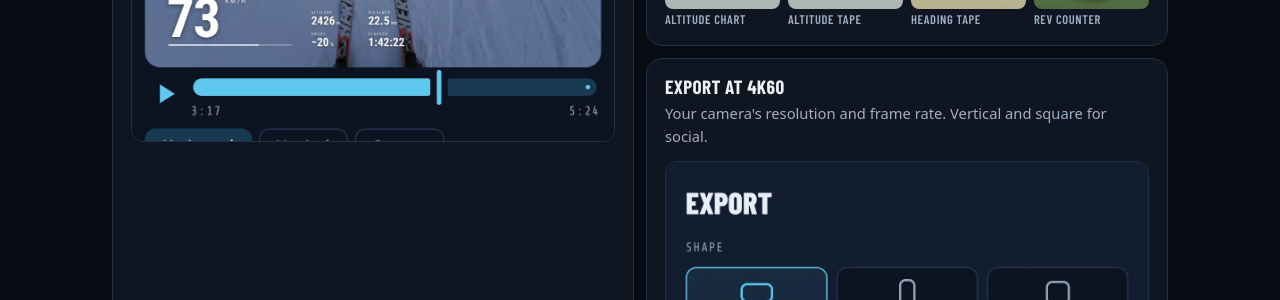
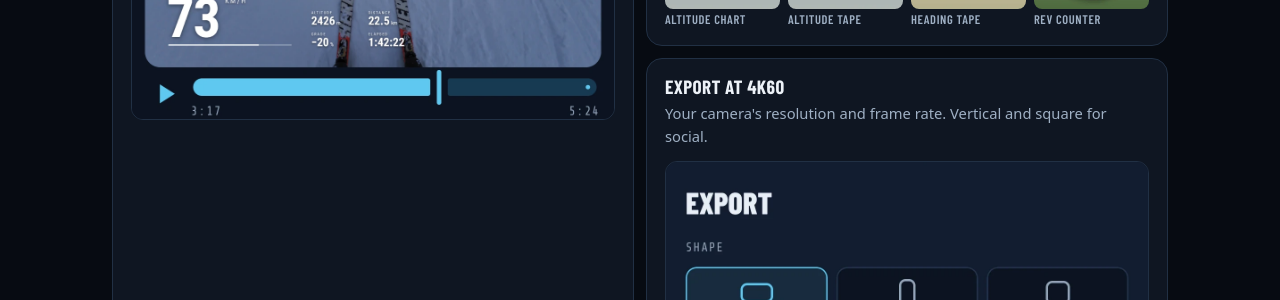
Before and after one commit to brkyk1903/overlayer-site, a Jekyll site: the page index.html, which Jekyll copies as it is, in a window 1280 px wide and 1400 px high, scrolled down 1012 px. Shown: the part 150-450 px from the top of the window. Built offline with Jekyll 4.4.1, drawn with Linux system fonts in a browser that asks for light colours.

Commit message:
Publish site from overlayer@eb62744

```diff
--- a/assets/site.css
+++ b/assets/site.css
@@ -126,7 +126,8 @@ h3 { font-weight: 700; font-size: 1.2rem; text-transform: uppercase; letter-spac
 .card p { color: var(--muted); font-size: 0.92rem; }
 .c-editor { grid-column: span 2; grid-row: span 2; }
 .c-editor img, .c-export img { border-radius: 12px; border: 1px solid var(--line); width: 100%; object-fit: cover; object-position: top; }
-.c-editor img { aspect-ratio: 4 / 3.4; }
+/* Ends just above the shape buttons, so nothing shows half cut. */
+.c-editor img { aspect-ratio: 1080 / 870; }
 .c-gauges, .c-export { grid-column: span 2; }
 /* The sheet itself, cropped to its shapes and quality, shown wide enough to read. */
 .c-export img { aspect-ratio: 1080 / 900; object-position: top; }
```
